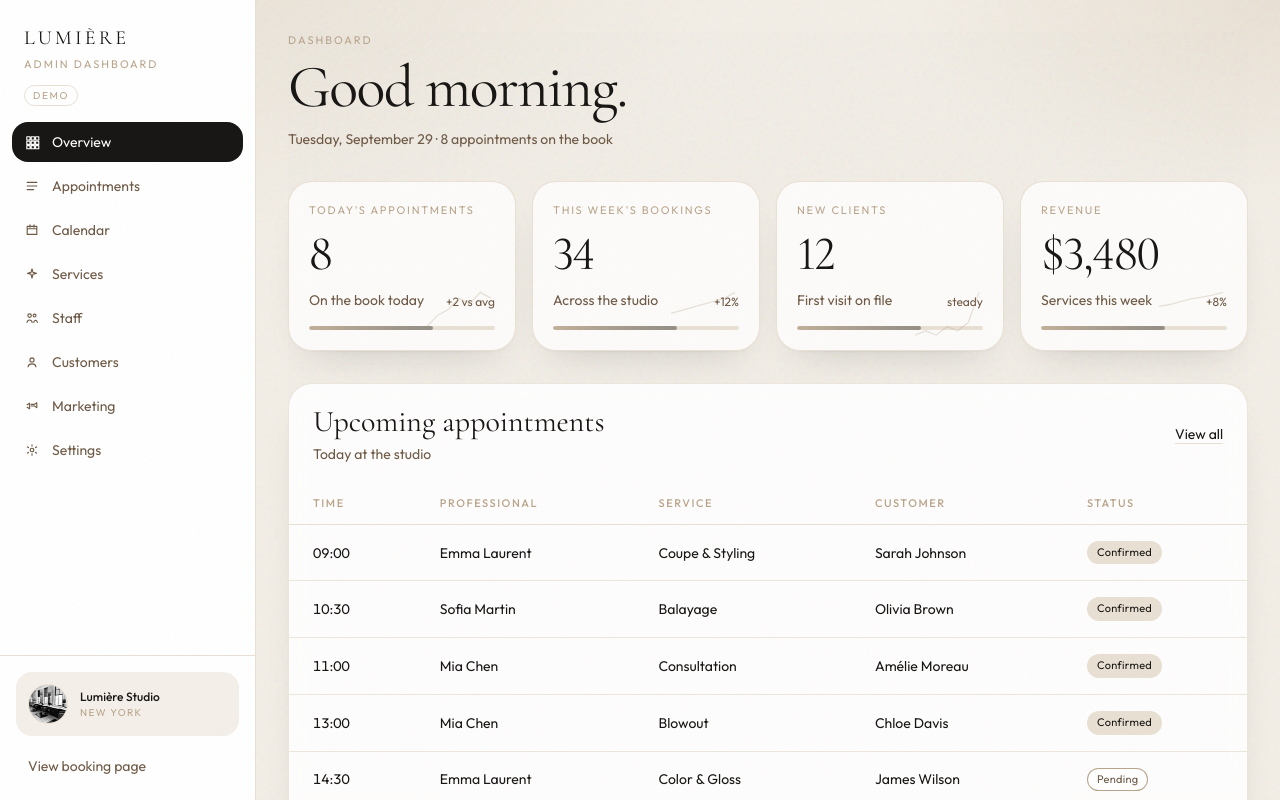
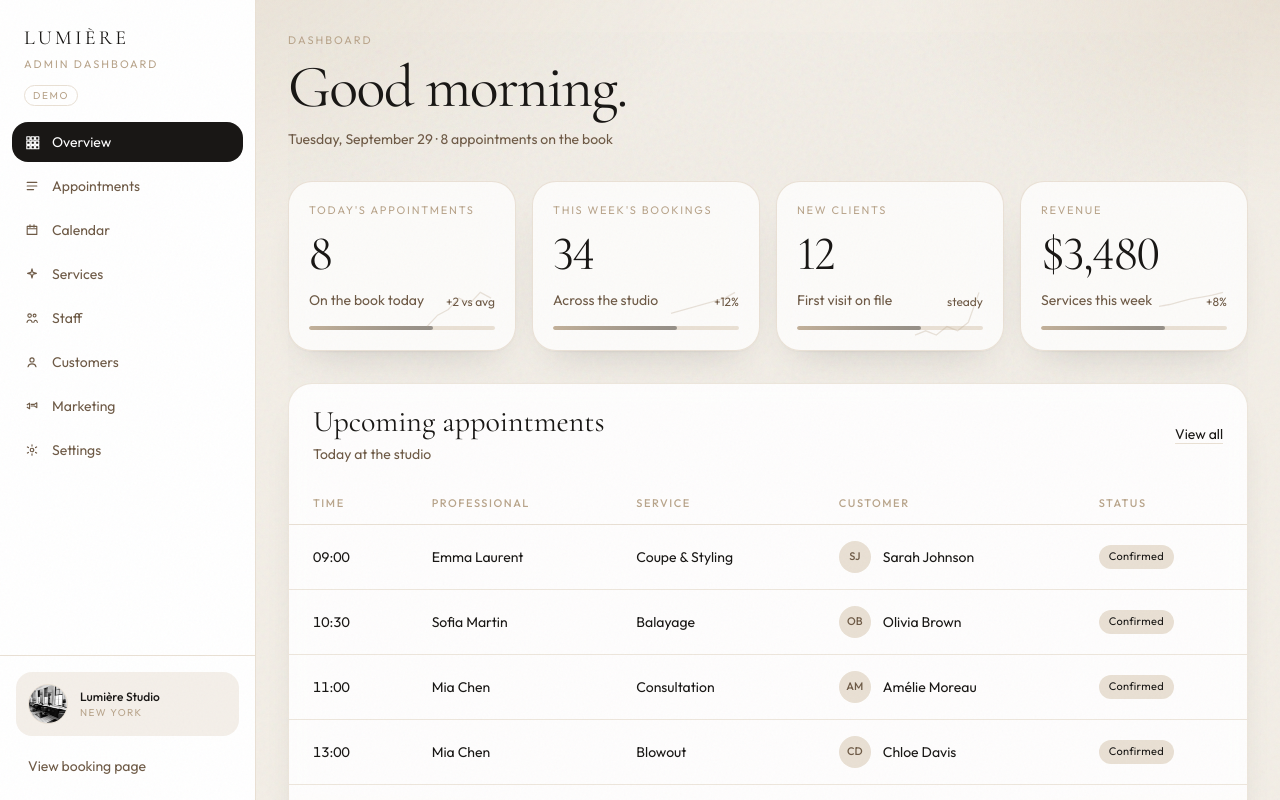
Before and after one commit to brad7768/demo-bookingwebsysteme, a Next.js app: page /dashboard in a window 1280 px wide. Shown: the top 800 px of the page. Built offline with nearby package versions, Linux system fonts and the light colour scheme.

Commit message:
Add client avatar chips to dashboard appointments table
Co-authored-by: max brad <brad7768@users.noreply.github.com>

```diff
--- a/components/dashboard/AppointmentsTable.tsx
+++ b/components/dashboard/AppointmentsTable.tsx
@@ -34,8 +34,19 @@ export function AppointmentsTable({
               <td className="px-6 py-4">{row.professionalName}</td>
               <td className="px-6 py-4">{row.serviceName}</td>
               <td className="px-6 py-4">
-                {row.customerName}
-                {row.source === "demo" ? <span className="ml-2 text-[10px] uppercase tracking-[0.14em] text-muted">Demo</span> : null}
+                <div className="flex items-center gap-3">
+                  <span className="flex h-8 w-8 shrink-0 items-center justify-center rounded-full bg-champagne text-[11px] font-medium text-brown">
+                    {row.customerName
+                      .split(" ")
+                      .map((p) => p[0])
+                      .slice(0, 2)
+                      .join("")}
+                  </span>
+                  <span>
+                    {row.customerName}
+                    {row.source === "demo" ? <span className="ml-2 text-[10px] uppercase tracking-[0.14em] text-muted">Demo</span> : null}
+                  </span>
+                </div>
               </td>
               <td className="px-6 py-4">
                 <StatusPill status={row.status} />
```
